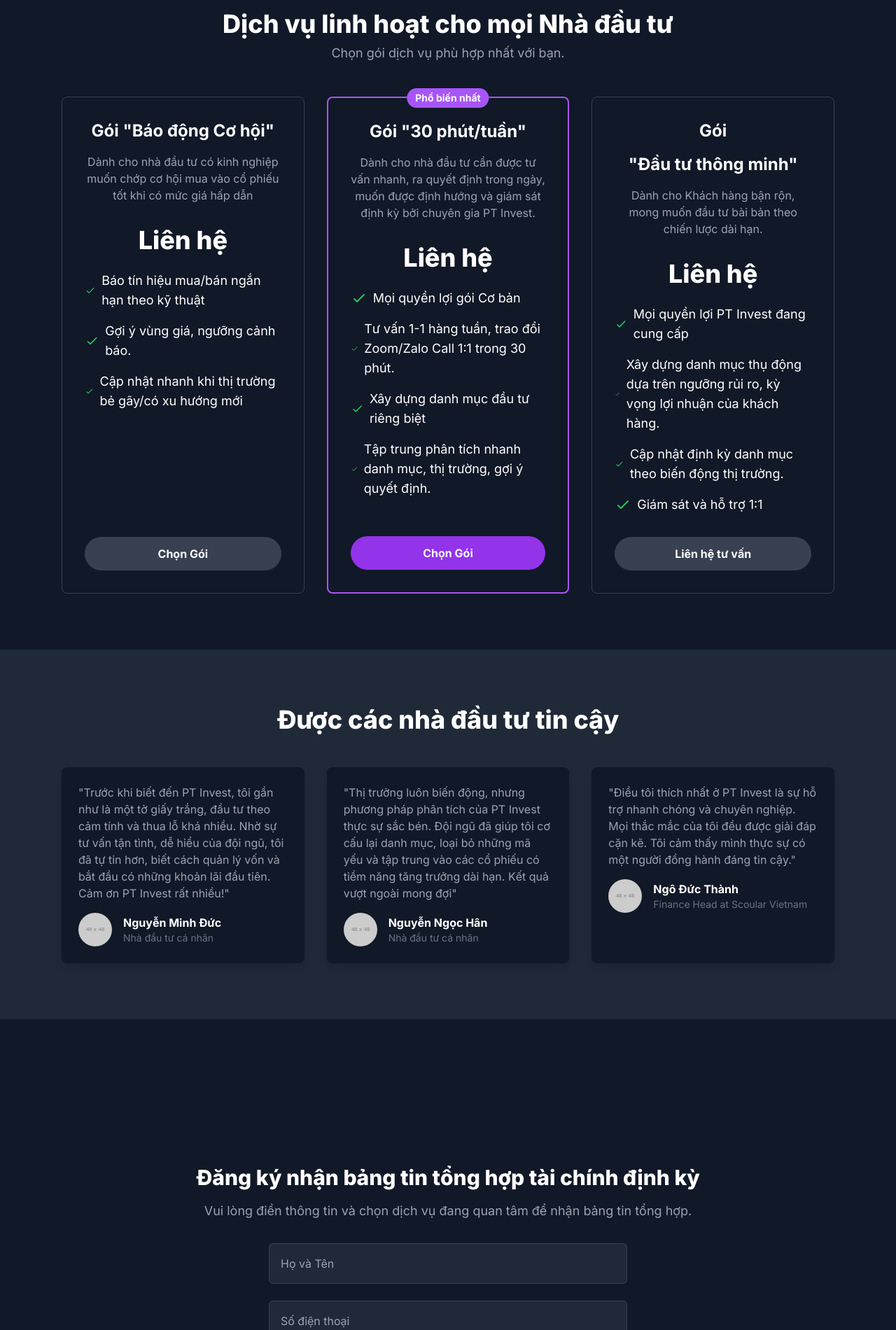
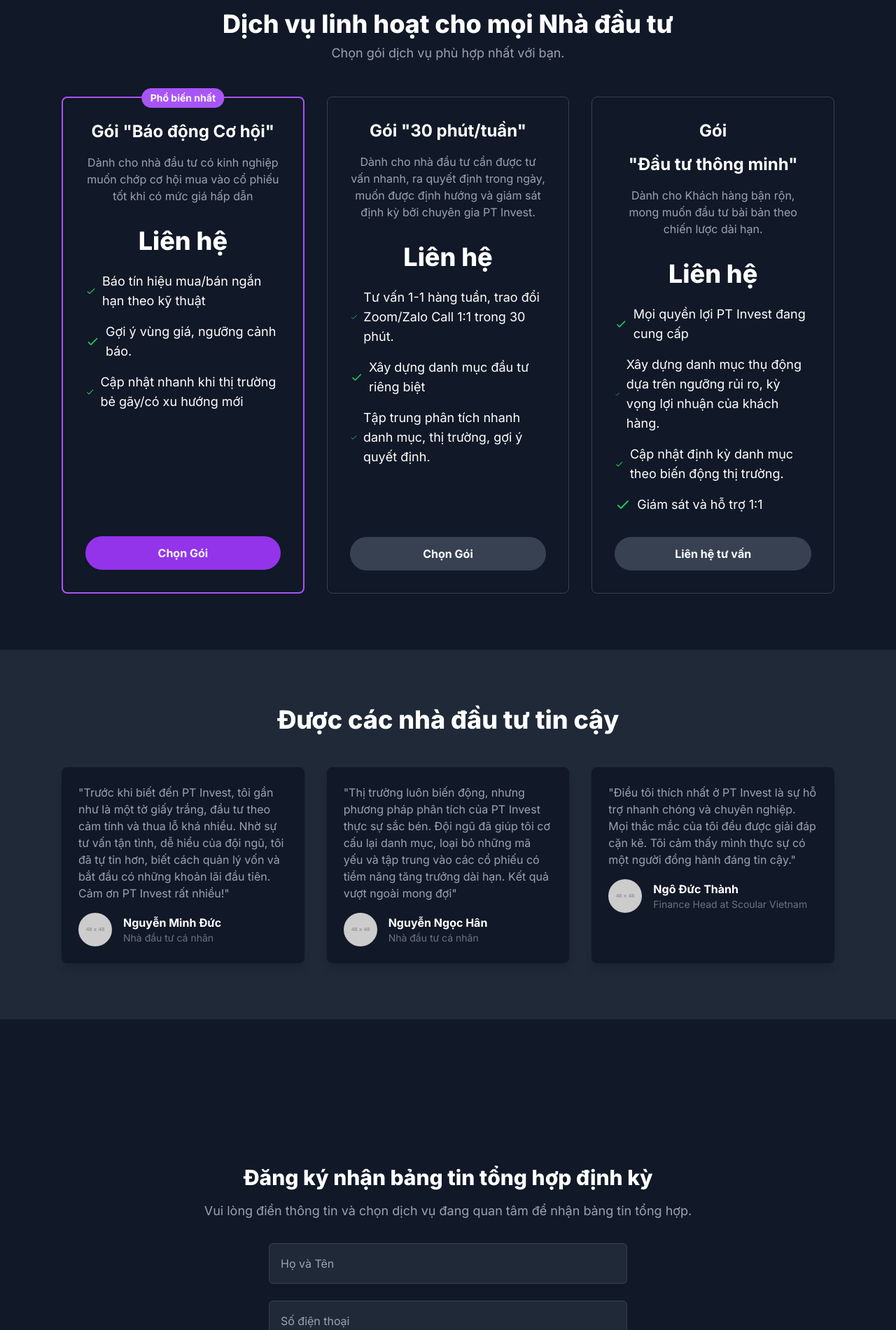
Before and after one commit to quocdung92/ptinvest, a plain HTML site: page index.html in a window 1280 px wide. Shown: the part 1238-3138 px from the top of the page at 70% size. Drawn offline with nearby package versions, Linux system fonts and the light colour scheme; placeholder pictures from the web are drawn by us.

Commit message:
Update index.html

```diff
--- a/index.html
+++ b/index.html
@@ -145,7 +145,10 @@
           </div>
           <div class="grid gap-8 lg:grid-cols-3">
             <!-- Pricing Plan 1: Starter -->
-            <div class="flex flex-col rounded-lg border border-gray-700 p-8">
+            <div class="relative flex flex-col rounded-lg border-2 border-purple-500 p-8">
+              <div class="absolute top-0 left-1/2 -translate-x-1/2 -translate-y-1/2">
+                <div class="rounded-full bg-purple-500 px-3 py-1 text-sm font-bold text-white">Phổ biến nhất</div>
+              </div>
               <h3 class="mb-4 text-center text-2xl font-bold">Gói "Báo động Cơ hội"</h3>
               <div class="mb-4 text-center text-gray-400">Dành cho nhà đầu tư có kinh nghiệp muốn chớp cơ hội mua vào cổ phiếu tốt khi có mức giá hấp dẫn</div>
               <div class="mt-4 mb-6 text-center text-4xl font-extrabold">Liên hệ</div>
@@ -160,22 +163,16 @@
                   <svg class="mr-2 h-6 w-6 text-green-500" fill="none" stroke="currentColor" viewBox="0 0 24 24"><path stroke-linecap="round" stroke-linejoin="round" stroke-width="2" d="M5 13l4 4L19 7"></path></svg>Cập nhật nhanh khi thị trường bẻ gãy/có xu hướng mới
                 </li>
               </ul>
-              <a href="https://docs.google.com/forms/d/e/1FAIpQLSfC0FneysrbGapzIaM7mlZnZR5GRCB6ZYyd4yirRiXAMV4Smg/viewform?usp=header" class="w-full rounded-full bg-gray-700 px-8 py-3 text-center font-bold text-white transition duration-300 hover:bg-gray-600">Chọn Gói</a>
+              <a href="https://docs.google.com/forms/d/e/1FAIpQLSfC0FneysrbGapzIaM7mlZnZR5GRCB6ZYyd4yirRiXAMV4Smg/viewform?usp=header" class="w-full rounded-full bg-purple-600 px-8 py-3 text-center font-bold text-white transition duration-300 hover:bg-purple-700">Chọn Gói</a>
             </div>
             <!-- Pricing Plan 2: Pro (Most Popular) -->
-            <div class="relative flex flex-col rounded-lg border-2 border-purple-500 p-8">
-              <div class="absolute top-0 left-1/2 -translate-x-1/2 -translate-y-1/2">
-                <div class="rounded-full bg-purple-500 px-3 py-1 text-sm font-bold text-white">Phổ biến nhất</div>
-              </div>
+            <div class="flex flex-col rounded-lg border border-gray-700 p-8">
               <h3 class="mb-4 text-center text-2xl font-bold">Gói "30 phút/tuần"</h3>
               <div class="mb-4 text-center text-gray-400">Dành cho nhà đầu tư cần được tư vấn nhanh, ra quyết định trong ngày, muốn được định hướng và giám sát định kỳ bởi chuyên gia PT Invest. </div>
               <div class="mt-4 mb-6 text-center text-4xl font-extrabold">Liên hệ</div>
               <ul class="mb-8 grow space-y-4 text-lg">
                 <li class="flex items-center">
-                  <svg class="mr-2 h-6 w-6 text-green-500" fill="none" stroke="currentColor" viewBox="0 0 24 24"><path stroke-linecap="round" stroke-linejoin="round" stroke-width="2" d="M5 13l4 4L19 7"></path></svg>Mọi quyền lợi gói Cơ bản
-                </li>
-                <li class="flex items-center">
-                  <svg class="mr-2 h-6 w-6 text-green-500" fill="none" stroke="currentColor" viewBox="0 0 24 24"><path stroke-linecap="round" stroke-linejoin="round" stroke-width="2" d="M5 13l4 4L19 7"></path></svg>Tư vấn 1-1 hàng tuần, trao đổi Zoom/Zalo Call 1:1 trong 30 phút.
+                <svg class="mr-2 h-6 w-6 text-green-500" fill="none" stroke="currentColor" viewBox="0 0 24 24"><path stroke-linecap="round" stroke-linejoin="round" stroke-width="2" d="M5 13l4 4L19 7"></path></svg>Tư vấn 1-1 hàng tuần, trao đổi Zoom/Zalo Call 1:1 trong 30 phút.
 
                 </li>
                 <li class="flex items-center">
@@ -185,7 +182,7 @@
                   <svg class="mr-2 h-6 w-6 text-green-500" fill="none" stroke="currentColor" viewBox="0 0 24 24"><path stroke-linecap="round" stroke-linejoin="round" stroke-width="2" d="M5 13l4 4L19 7"></path></svg>Tập trung phân tích nhanh danh mục, thị trường, gợi ý quyết định.
                 </li>
               </ul>
-              <a href="https://docs.google.com/forms/d/e/1FAIpQLSfC0FneysrbGapzIaM7mlZnZR5GRCB6ZYyd4yirRiXAMV4Smg/viewform?usp=header" class="w-full rounded-full bg-purple-600 px-8 py-3 text-center font-bold text-white transition duration-300 hover:bg-purple-700">Chọn Gói</a>
+              <a href="https://docs.google.com/forms/d/e/1FAIpQLSfC0FneysrbGapzIaM7mlZnZR5GRCB6ZYyd4yirRiXAMV4Smg/viewform?usp=header" class="w-full rounded-full bg-gray-700 px-8 py-3 text-center font-bold text-white transition duration-300 hover:bg-gray-600">Chọn Gói</a>
             </div>
             <!-- Pricing Plan 3: Enterprise -->
             <div class="flex flex-col rounded-lg border border-gray-700 p-8">
@@ -280,7 +277,7 @@
     <!-- ========== BẮT ĐẦU PHẦN ĐĂNG KÝ CUỐI TRANG ========== -->
     <section id="dang-ky" class="bg-gray-900 py-12 md:py-20">
         <div class="max-w-3xl mx-auto px-4 sm:px-6 text-center">
-            <h2 class="text-3xl font-extrabold text-white">Đăng ký  nhận bảng tin tổng hợp tài chính định kỳ</h2>
+            <h2 class="text-3xl font-extrabold text-white">Đăng ký nhận bảng tin tổng hợp định kỳ</h2>
             <p class="mt-4 text-lg text-gray-400">Vui lòng điền thông tin và chọn dịch vụ đang quan tâm để nhận bảng tin tổng hợp.</p>
 
             <!--
@@ -289,7 +286,7 @@
               - target: Trỏ đến iframe ẩn để không bị chuyển trang.
             -->
             <form
-                action="https://forms.gle/wgQjxZcofhxtPENH6"
+                action="https://script.google.com/macros/s/AKfycbykIzZPqVRi5XIknNc_T5hvE8SBlH5kpxwLXu8V_ovd1vhRmnJ5CB1fA9lS3HuY2fkQ/exec"
                 method="POST"
                 target="hidden_iframe"
                 onsubmit="this.submit(); setTimeout(() => { document.getElementById('success-message').style.display='block'; this.reset(); }, 1000); setTimeout(() => { document.getElementById('success-message').style.display='none'; }, 5000); return false;">
```
